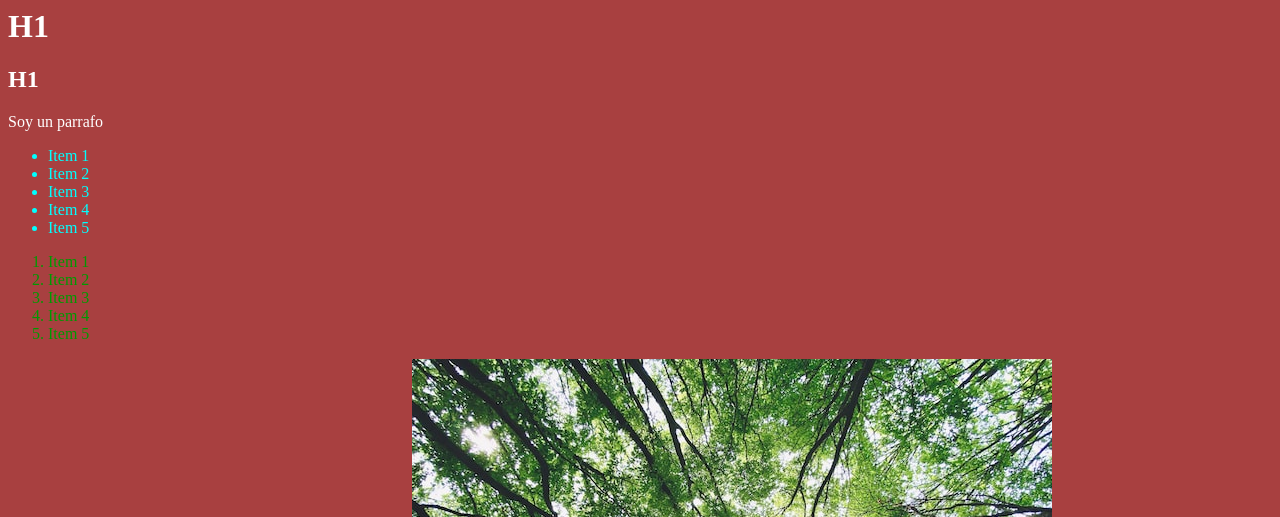
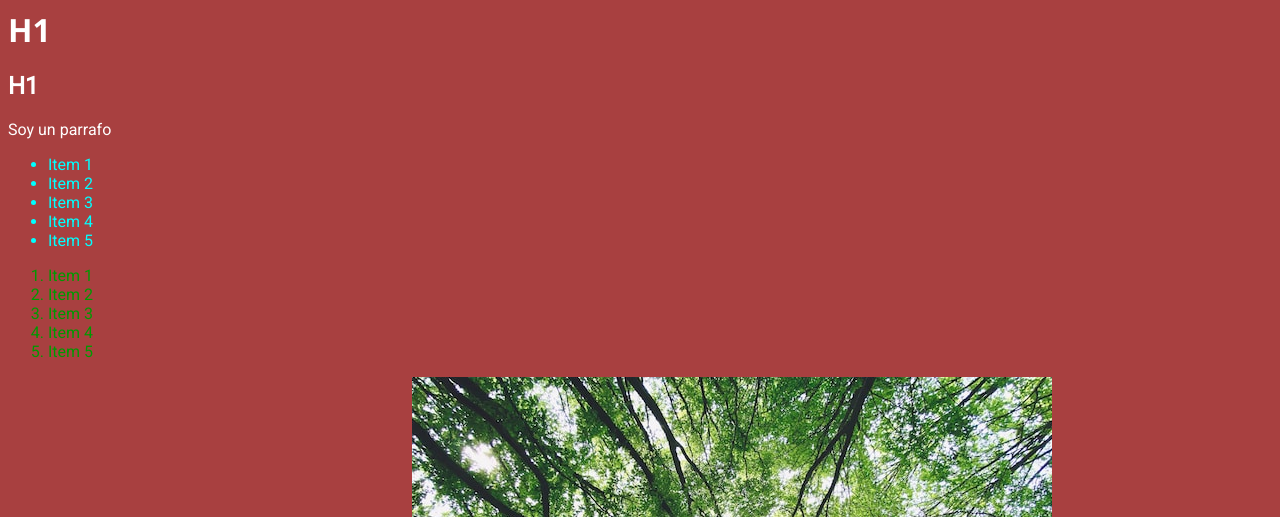
Before and after one commit to emamut/natalia, a plain HTML site: page index.html in a window 1280 px wide. Shown: the top 517 px of the page. Drawn offline with nearby package versions, Linux system fonts and the light colour scheme.

Commit message:
add fonts

```diff
--- a/index.html
+++ b/index.html
@@ -1,6 +1,12 @@
 <html>
   <head>
     <title>Clases de HTML para Natalia Bernal Vergara</title>
+    <link rel="preconnect" href="https://fonts.googleapis.com" />
+    <link rel="preconnect" href="https://fonts.gstatic.com" crossorigin />
+    <link
+      href="https://fonts.googleapis.com/css2?family=Open+Sans:ital,wght@0,400;0,700;1,400&family=Roboto&display=swap"
+      rel="stylesheet"
+    />
     <link rel="stylesheet" href="./styles.css" />
   </head>
   <body>
--- a/styles.css
+++ b/styles.css
@@ -1,6 +1,11 @@
 body {
   background-color: #a84040;
+  font-family: 'Roboto', sans-serif;
   color: #fff;
+}
+
+h1 {
+  font-family: 'Open Sans', sans-serif;
 }
 
 ul li {
```
